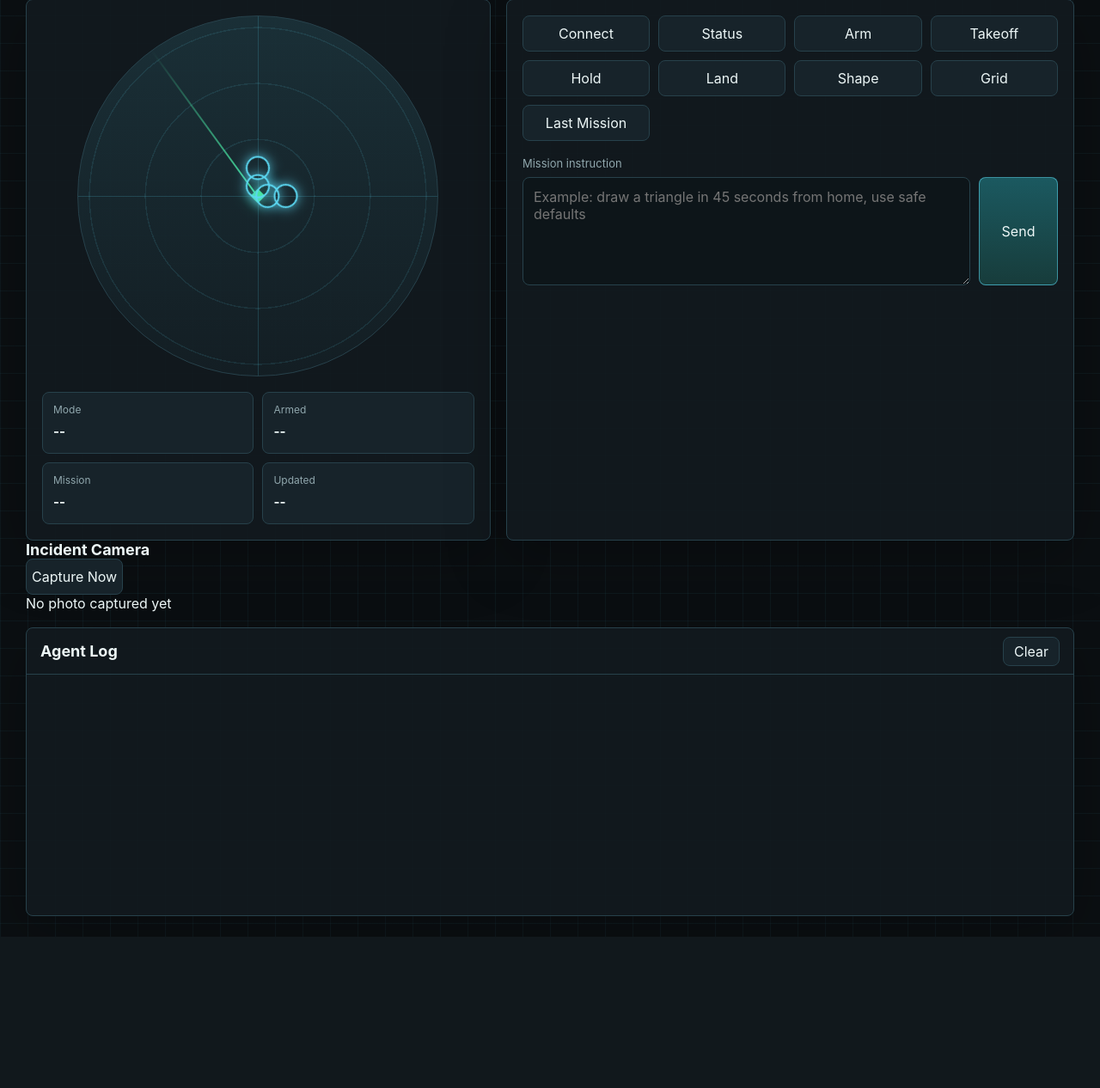
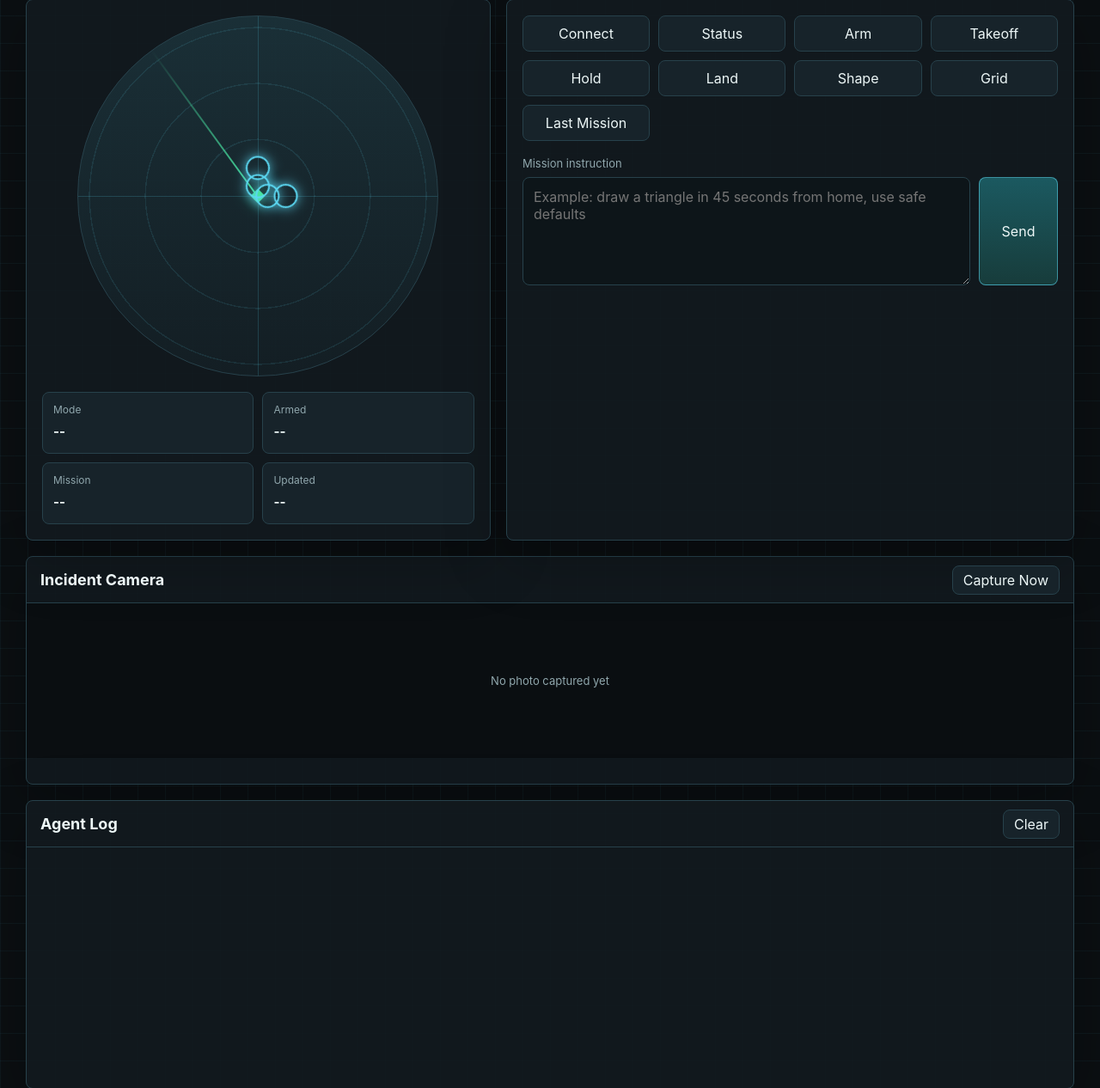
Before and after one commit to abdulaziz-121/Agentic_drone, a Flask app: page / in a window 1280 px wide. Shown: the part 110-1376 px from the top of the page at 86% size. Before the commit the page ends 1200 px from the top, so only its background shows below. Run offline with Flask 3, Linux system fonts and the light colour scheme.

Commit message:
Add incident camera panel styles
Co-Authored-By: Claude Sonnet 4.6 <noreply@anthropic.com>

```diff
--- a/AZ/static/style.css
+++ b/AZ/static/style.css
@@ -296,6 +296,56 @@ textarea:focus {
   border-color: rgba(91, 215, 241, 0.55);
 }
 
+.photo-panel {
+  margin-top: 18px;
+  border: 1px solid var(--line);
+  border-radius: 8px;
+  background: rgba(18, 26, 31, 0.9);
+  box-shadow: 0 20px 70px rgba(0, 0, 0, 0.25);
+  overflow: hidden;
+}
+
+.photo-header {
+  display: flex;
+  justify-content: space-between;
+  align-items: center;
+  min-height: 54px;
+  padding: 0 16px;
+  border-bottom: 1px solid var(--line);
+}
+
+.photo-header button {
+  min-height: 34px;
+  padding: 0 12px;
+}
+
+.photo-body {
+  min-height: 180px;
+  display: flex;
+  align-items: center;
+  justify-content: center;
+  background: #0a0e11;
+}
+
+.photo-placeholder {
+  color: var(--muted);
+  font-size: 13px;
+}
+
+.photo-img {
+  width: 100%;
+  max-height: 400px;
+  object-fit: contain;
+  display: block;
+}
+
+.photo-meta {
+  padding: 8px 16px;
+  color: var(--muted);
+  font-size: 12px;
+  min-height: 30px;
+}
+
 .log-panel {
   margin-top: 18px;
   padding: 0;
```
